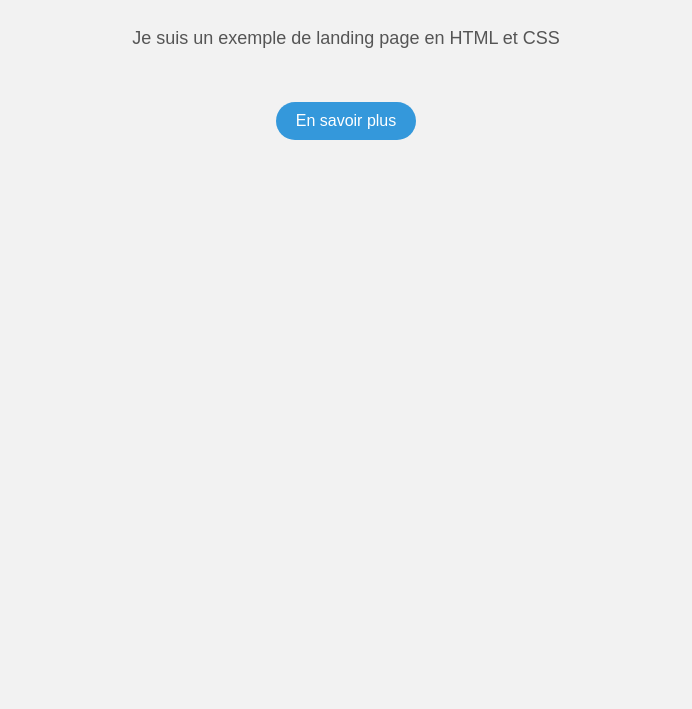
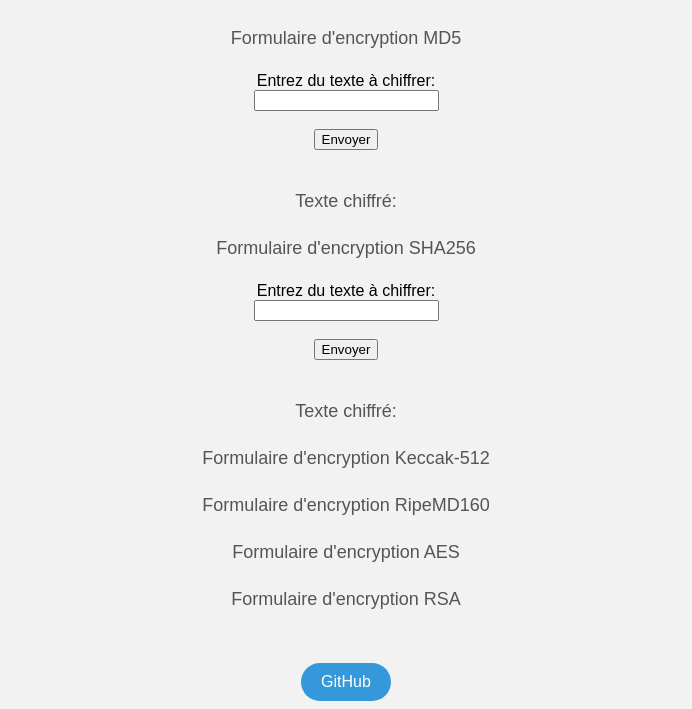
Before and after one commit to IgorLTS10/cryptography-project, a plain HTML site: page index.html in a window 1280 px wide. Shown: the part 101-810 px from the top of the page, without its empty margins (294-986 px from the left). Drawn offline with Linux system fonts and the light colour scheme.

Commit message:
Adding two encryption forms

```diff
--- a/index.html
+++ b/index.html
@@ -2,7 +2,7 @@
 <html>
   <head>
     <meta charset="UTF-8">
-    <title>Ma landing page</title>
+    <title>Cryptographie Projet</title>
     <style>
       body {
         font-family: Arial, sans-serif;
@@ -33,7 +33,62 @@
   </head>
   <body>
     <h1>Bienvenue sur ma landing page</h1>
-    <p>Je suis un exemple de landing page en HTML et CSS</p>
-    <a href="#" class="btn">En savoir plus</a>
+    <p>Formulaire d'encryption MD5</p>
+        <form>
+            <label for="textInput">Entrez du texte à chiffrer:</label>
+            <br>
+            <input type="text" id="textInput">
+            <br><br>
+            <button type="button" onclick="calculateHashMD5()">Envoyer</button>
+        </form>
+        <br>
+        <p>Texte chiffré:</p>
+        <p id="hashOutputMD5"></p>
+
+    <p>Formulaire d'encryption SHA256</p>
+        <form>
+                <label for="textInput">Entrez du texte à chiffrer:</label>
+                <br>
+                <input type="text" id="textInput">
+                <br><br>
+                <button type="button" onclick="calculateHashSHA()">Envoyer</button>
+        </form>
+        <br>
+        <p>Texte chiffré:</p>
+        <p id="hashOutputSHA"></p>
+
+    <p>Formulaire d'encryption Keccak-512</p>
+    <p>Formulaire d'encryption RipeMD160</p>
+    <p>Formulaire d'encryption AES</p>
+    <p>Formulaire d'encryption RSA</p>
+    <a href="https://github.com/IgorLTS10/cryptography-project" class="btn">GitHub</a>
+
+    <script>
+        function calculateHashSHA() {
+          const text = document.getElementById("textInput").value;
+          const buffer = new TextEncoder().encode(text);
+          const hash = crypto.subtle.digest("SHA-256", buffer);
+          hash.then(function(result) {
+            const hexCodes = [];
+            const view = new DataView(result);
+            for (let i = 0; i < view.byteLength; i += 4) {
+              const value = view.getUint32(i);
+              const stringValue = value.toString(16);
+              const padding = "00000000";
+              const paddedValue = (padding + stringValue).slice(-padding.length);
+              hexCodes.push(paddedValue);
+            }
+            const hashHex = hexCodes.join("");
+            document.getElementById("hashOutputSHA").innerText = hashHex;
+          });
+        }
+
+        function calculateHashMD5() {
+        const text = document.getElementById("textInput").value;
+        const crypto = new Hashes.MD5();
+        const hash = crypto.hex(text);
+        document.getElementById("hashOutputMD5").innerText = hash;
+      }
+      </script>
   </body>
 </html>
```
